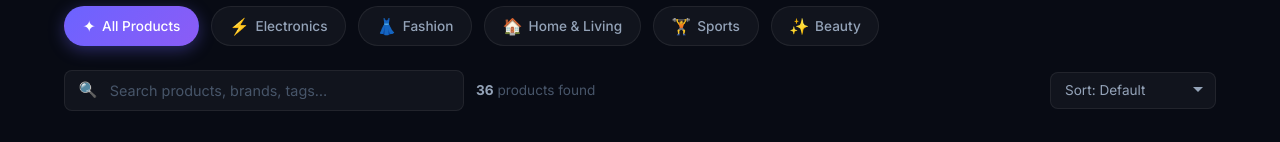
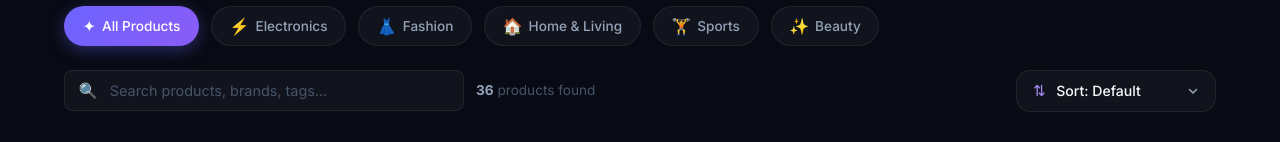
Before and after one commit to AshieqAhamed27/shopwave-catalog, a React (Vite) app: page /products in a window 1280 px wide. Shown: the part 345-487 px from the top of the page. Built offline with nearby package versions, Linux system fonts and the light colour scheme.

Commit message:
Replace default native select with modern glassmorphism CustomSelect component

```diff
--- /dev/null
+++ b/src/components/CustomSelect.jsx
@@ -0,0 +1,80 @@
+import { useState, useRef, useEffect } from 'react';
+
+export default function CustomSelect({ options, value, onChange, id = 'product-sort' }) {
+  const [isOpen, setIsOpen] = useState(false);
+  const containerRef = useRef(null);
+
+  const selectedOption = options.find(o => o.value === value) || options[0];
+
+  useEffect(() => {
+    const handleClickOutside = (e) => {
+      if (containerRef.current && !containerRef.current.contains(e.target)) {
+        setIsOpen(false);
+      }
+    };
+    const handleKeyDown = (e) => {
+      if (e.key === 'Escape') setIsOpen(false);
+    };
+
+    document.addEventListener('mousedown', handleClickOutside);
+    document.addEventListener('keydown', handleKeyDown);
+    return () => {
+      document.removeEventListener('mousedown', handleClickOutside);
+      document.removeEventListener('keydown', handleKeyDown);
+    };
+  }, []);
+
+  return (
+    <div className="custom-select-wrapper" ref={containerRef} id={id}>
+      <button
+        type="button"
+        className={`custom-select-trigger${isOpen ? ' is-open' : ''}`}
+        onClick={() => setIsOpen(prev => !prev)}
+        aria-haspopup="listbox"
+        aria-expanded={isOpen}
+      >
+        <span className="custom-select-icon">⇅</span>
+        <span className="custom-select-label">{selectedOption?.label}</span>
+        <svg
+          className={`custom-select-arrow${isOpen ? ' rotated' : ''}`}
+          width="12"
+          height="12"
+          viewBox="0 0 12 12"
+          fill="none"
+          xmlns="http://www.w3.org/2000/svg"
+        >
+          <path
+            d="M2.5 4.5L6 8L9.5 4.5"
+            stroke="currentColor"
+            strokeWidth="1.6"
+            strokeLinecap="round"
+            strokeLinejoin="round"
+          />
+        </svg>
+      </button>
+
+      {isOpen && (
+        <ul className="custom-select-menu" role="listbox">
+          {options.map((opt) => {
+            const isSelected = opt.value === value;
+            return (
+              <li
+                key={opt.value}
+                role="option"
+                aria-selected={isSelected}
+                className={`custom-select-option${isSelected ? ' is-selected' : ''}`}
+                onClick={() => {
+                  onChange(opt.value);
+                  setIsOpen(false);
+                }}
+              >
+                <span className="option-label">{opt.label}</span>
+                {isSelected && <span className="custom-select-check">✓</span>}
+              </li>
+            );
+          })}
+        </ul>
+      )}
+    </div>
+  );
+}
--- a/src/index.css
+++ b/src/index.css
@@ -889,6 +889,138 @@ ul, ol {
   color: var(--text-primary);
 }
 
+.sort-select option {
+  background: #0d1120;
+  color: #f8fafc;
+  padding: 10px;
+}
+
+/* ==========================================
+   CUSTOM DROPDOWN / SELECT COMPONENT
+   ========================================== */
+.custom-select-wrapper {
+  position: relative;
+  min-width: 200px;
+  user-select: none;
+}
+
+.custom-select-trigger {
+  width: 100%;
+  display: flex;
+  align-items: center;
+  justify-content: space-between;
+  gap: 0.65rem;
+  padding: 0.65rem 1rem;
+  background: var(--bg-glass);
+  backdrop-filter: blur(12px);
+  -webkit-backdrop-filter: blur(12px);
+  border: 1px solid var(--border-subtle);
+  border-radius: var(--radius-md);
+  color: var(--text-primary);
+  font-family: var(--font-body);
+  font-size: 0.88rem;
+  font-weight: 500;
+  cursor: pointer;
+  outline: none;
+  transition: all var(--transition-smooth);
+}
+
+.custom-select-trigger:hover,
+.custom-select-trigger.is-open {
+  background: var(--bg-glass-hover);
+  border-color: var(--accent-primary);
+  box-shadow: 0 0 18px rgba(108, 99, 255, 0.22);
+}
+
+.custom-select-icon {
+  font-size: 0.95rem;
+  color: var(--accent-secondary);
+  flex-shrink: 0;
+}
+
+.custom-select-label {
+  flex: 1;
+  text-align: left;
+  white-space: nowrap;
+  overflow: hidden;
+  text-overflow: ellipsis;
+}
+
+.custom-select-arrow {
+  color: var(--text-secondary);
+  flex-shrink: 0;
+  transition: transform 0.25s cubic-bezier(0.4, 0, 0.2, 1);
+}
+
+.custom-select-arrow.rotated {
+  transform: rotate(180deg);
+  color: var(--accent-primary);
+}
+
+/* Floating Menu */
+.custom-select-menu {
+  position: absolute;
+  top: calc(100% + 8px);
+  right: 0;
+  min-width: 100%;
+  width: max-content;
+  max-width: 270px;
+  background: rgba(13, 17, 32, 0.96);
+  backdrop-filter: blur(20px);
+  -webkit-backdrop-filter: blur(20px);
+  border: 1px solid rgba(108, 99, 255, 0.3);
+  border-radius: var(--radius-md);
+  box-shadow: 0 16px 36px rgba(0, 0, 0, 0.6), 0 0 25px rgba(108, 99, 255, 0.15);
+  padding: 0.45rem;
+  margin: 0;
+  list-style: none;
+  z-index: 1000;
+  animation: customDropdownFade 0.2s cubic-bezier(0.16, 1, 0.3, 1);
+}
+
+@keyframes customDropdownFade {
+  from {
+    opacity: 0;
+    transform: translateY(-8px) scale(0.98);
+  }
+  to {
+    opacity: 1;
+    transform: translateY(0) scale(1);
+  }
+}
+
+.custom-select-option {
+  display: flex;
+  align-items: center;
+  justify-content: space-between;
+  gap: 0.75rem;
+  padding: 0.65rem 0.9rem;
+  border-radius: var(--radius-sm);
+  color: var(--text-secondary);
+  font-size: 0.86rem;
+  font-weight: 500;
+  cursor: pointer;
+  transition: all var(--transition-fast);
+}
+
+.custom-select-option:hover {
+  background: rgba(108, 99, 255, 0.16);
+  color: var(--text-primary);
+}
+
+.custom-select-option.is-selected {
+  background: linear-gradient(135deg, rgba(108, 99, 255, 0.25), rgba(167, 139, 250, 0.12));
+  color: #ffffff;
+  font-weight: 600;
+  border-left: 3px solid var(--accent-primary);
+}
+
+.custom-select-check {
+  color: var(--accent-primary);
+  font-size: 0.85rem;
+  font-weight: 700;
+}
+
 /* ==========================================
    TOAST NOTIFICATION
    ========================================== */
--- a/src/pages/ProductsPage.jsx
+++ b/src/pages/ProductsPage.jsx
@@ -2,6 +2,15 @@ import { useState, useMemo, useEffect } from 'react';
 import { useSearchParams } from 'react-router-dom';
 import { products, categories, formatPrice } from '../data/products';
 import ProductCard from '../components/ProductCard';
+import CustomSelect from '../components/CustomSelect';
+
+const sortOptions = [
+  { value: 'default', label: 'Sort: Default' },
+  { value: 'price-asc', label: 'Price: Low to High' },
+  { value: 'price-desc', label: 'Price: High to Low' },
+  { value: 'rating', label: 'Top Rated ★' },
+  { value: 'popular', label: 'Most Popular 🔥' },
+];
 
 export default function ProductsPage() {
   const [searchParams, setSearchParams] = useSearchParams();
@@ -99,18 +108,12 @@ export default function ProductsPage() {
           </div>
 
           {/* Sort */}
-          <select
-            className="sort-select"
+          <CustomSelect
+            options={sortOptions}
+            value={sort}
+            onChange={setSort}
             id="product-sort"
-            value={sort}
-            onChange={e => setSort(e.target.value)}
-          >
-            <option value="default">Sort: Default</option>
-            <option value="price-asc">Price: Low to High</option>
-            <option value="price-desc">Price: High to Low</option>
-            <option value="rating">Top Rated</option>
-            <option value="popular">Most Popular</option>
-          </select>
+          />
         </div>
 
         {/* Grid */}
```
